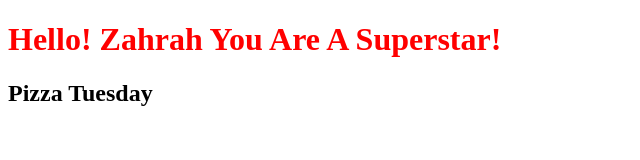
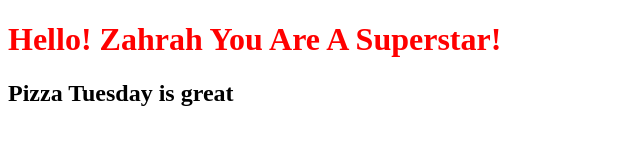
Before and after one commit to ZahrahK/web-project, a plain HTML site: page index.html in a window 1280 px wide. Shown: the whole page, without its empty margins (0-640 px from the left). Drawn offline with Linux system fonts and the light colour scheme.

Commit message:
pizza is great

```diff
--- a/index.html
+++ b/index.html
@@ -4,6 +4,6 @@
 </head>
 <body>
   <h1> Hello! Zahrah You Are A Superstar! </h1>
-  <h2> Pizza Tuesday </h2>
+  <h2> Pizza Tuesday is great </h2>
 </body>
 </html>
```
Also changed, not shown: 1 other file.
